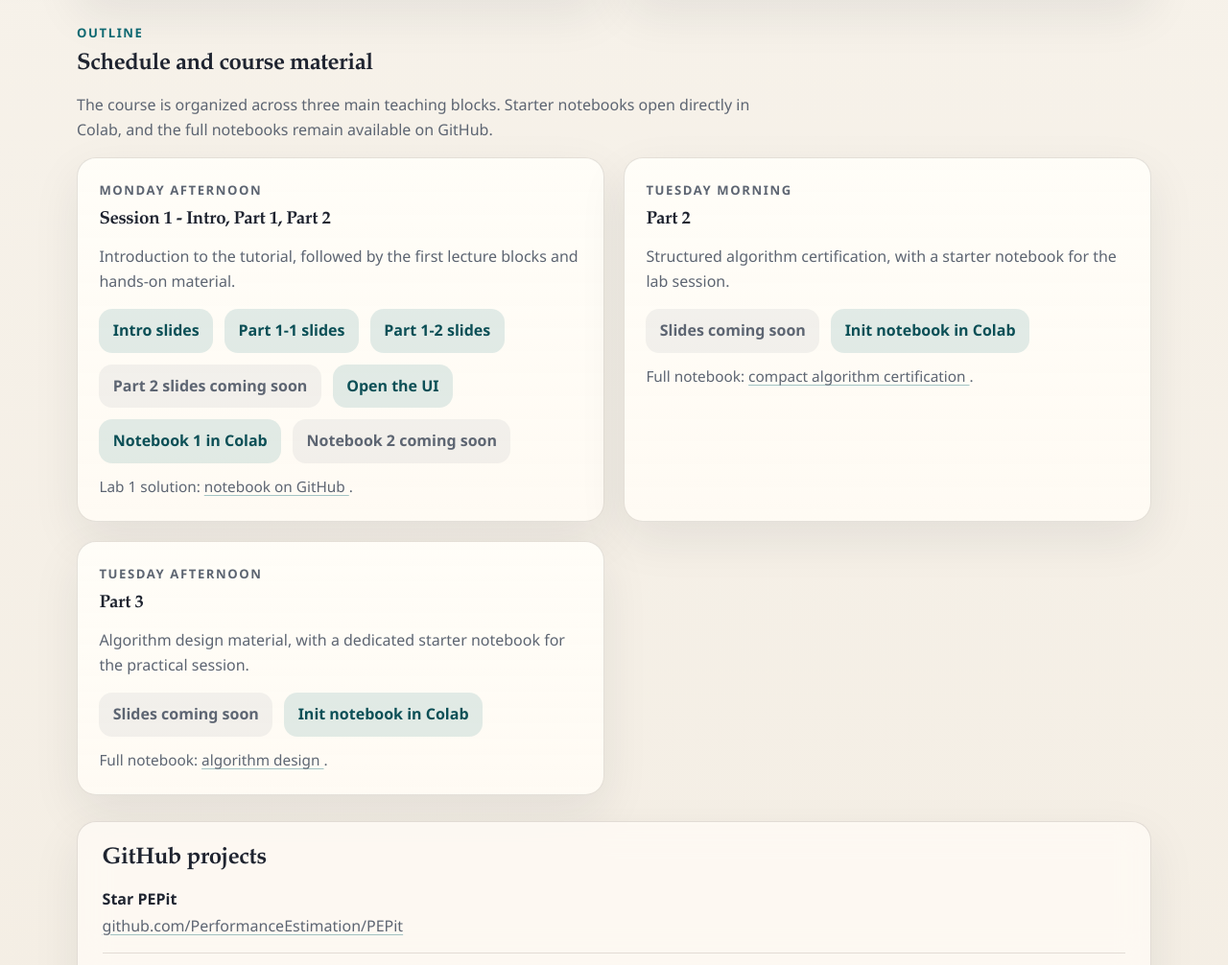
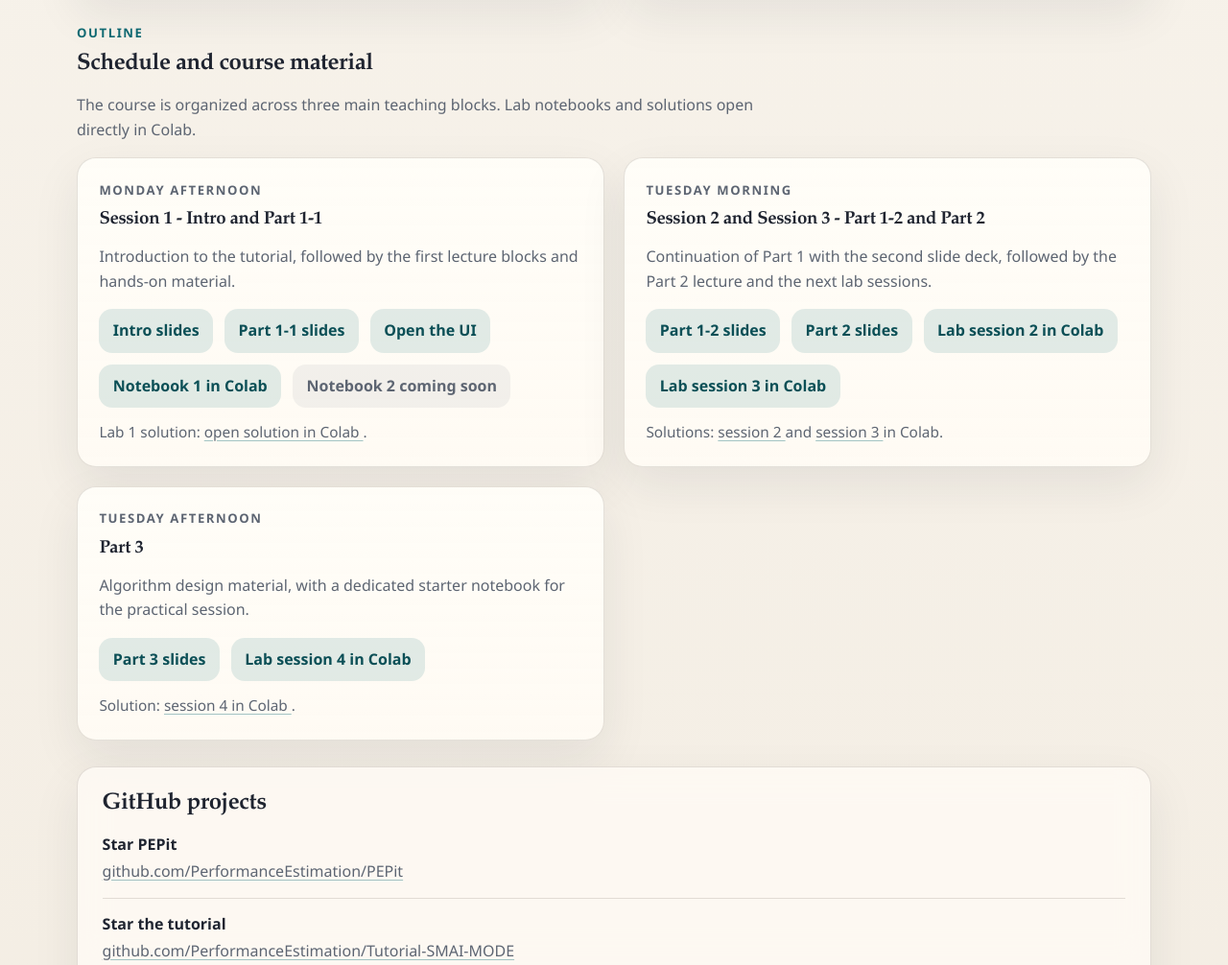
Before and after one commit to PerformanceEstimation/Tutorial-SMAI-MODE, a plain HTML site: page index.html in a window 1280 px wide. Shown: the part 764-1770 px from the top of the page at 96% size. Drawn offline with Linux system fonts and the light colour scheme; grey boxes are pictures that could not be loaded.

Commit message:
Update index.html

```diff
--- a/index.html
+++ b/index.html
@@ -21,7 +21,7 @@
             structures, algorithm certification, and algorithm design.
           </p>
           <div class="hero-actions">
-            <a class="button button-primary" href="#sessions">Browse sessions</a>
+            <a class="button button-primary" href="#outline">Browse sessions</a>
           </div>
         </div>
         <aside class="hero-panel">
@@ -92,16 +92,15 @@
             <p class="eyebrow">Outline</p>
             <h2>Schedule and course material</h2>
             <p>
-              The course is organized across three main teaching blocks. Starter
-              notebooks open directly in Colab, and the full notebooks remain
-              available on GitHub.
+              The course is organized across three main teaching blocks. Lab
+              notebooks and solutions open directly in Colab.
             </p>
           </div>
 
           <div class="session-grid">
             <article class="session-card">
               <p class="session-label">Monday afternoon</p>
-              <h3>Session 1 - Intro, Part 1, Part 2</h3>
+              <h3>Session 1 - Intro and Part 1-1</h3>
               <p>
                 Introduction to the tutorial, followed by the first lecture
                 blocks and hands-on material.
@@ -116,13 +115,6 @@
                 >
                   Part 1-1 slides
                 </a>
-                <a
-                  class="resource-link"
-                  href="./Part%201%20-%20PEPs%20and%20fundamental%20proof%20structures/TutoPart1-2.pdf"
-                >
-                  Part 1-2 slides
-                </a>
-                <span class="resource-link resource-link-muted">Part 2 slides coming soon</span>
                 <a class="resource-link" href="https://pepitui-test.streamlit.app/">
                   Open the UI
                 </a>
@@ -136,33 +128,55 @@
               </div>
               <p class="subresources">
                 Lab 1 solution:
-                <a href="https://github.com/PerformanceEstimation/Tutorial-SMAI-MODE/blob/main/Part%201%20-%20PEPs%20and%20fundamental%20proof%20structures/PEPit_demo_extract_worst_case_examples_session1.ipynb">
-                  notebook on GitHub
+                <a href="https://colab.research.google.com/github/PerformanceEstimation/Tutorial-SMAI-MODE/blob/main/Part%201%20-%20PEPs%20and%20fundamental%20proof%20structures/PEPit_demo_extract_worst_case_examples_session1.ipynb">
+                  open solution in Colab
                 </a>.
               </p>
             </article>
 
             <article class="session-card">
               <p class="session-label">Tuesday morning</p>
-              <h3>Part 2</h3>
+              <h3>Session 2 and Session 3 - Part 1-2 and Part 2</h3>
               <p>
-                Structured algorithm certification, with a starter notebook for
-                the lab session.
+                Continuation of Part 1 with the second slide deck, followed by
+                the Part 2 lecture and the next lab sessions.
               </p>
               <div class="resource-group">
-                <span class="resource-link resource-link-muted">Slides coming soon</span>
                 <a
                   class="resource-link"
-                  href="https://colab.research.google.com/github/PerformanceEstimation/Tutorial-SMAI-MODE/blob/main/Part%202%20-%20Structured%20algorithm%20certification/Compact%20algorithm%20certification_init_version.ipynb"
+                  href="./Part%201%20-%20PEPs%20and%20fundamental%20proof%20structures/TutoPart1-2.pdf"
                 >
-                  Init notebook in Colab
+                  Part 1-2 slides
+                </a>
+                <a
+                  class="resource-link"
+                  href="./Part%202%20-%20Structured%20algorithm%20certification/TutoPart2.pdf"
+                >
+                  Part 2 slides
+                </a>
+                <a
+                  class="resource-link"
+                  href="https://colab.research.google.com/github/PerformanceEstimation/Tutorial-SMAI-MODE/blob/main/Part%201%20-%20PEPs%20and%20fundamental%20proof%20structures/PEPit_demo_extracting_a_proof_session2_init_student_version.ipynb"
+                >
+                  Lab session 2 in Colab
+                </a>
+                <a
+                  class="resource-link"
+                  href="https://colab.research.google.com/github/PerformanceEstimation/Tutorial-SMAI-MODE/blob/main/Part%202%20-%20Structured%20algorithm%20certification/Compact_algorithm_certification_session3_init_student_version.ipynb"
+                >
+                  Lab session 3 in Colab
                 </a>
               </div>
               <p class="subresources">
-                Full notebook:
-                <a href="https://github.com/PerformanceEstimation/Tutorial-SMAI-MODE/blob/main/Part%202%20-%20Structured%20algorithm%20certification/Compact%20algorithm%20certification.ipynb">
-                  compact algorithm certification
-                </a>.
+                Solutions:
+                <a href="https://colab.research.google.com/github/PerformanceEstimation/Tutorial-SMAI-MODE/blob/main/Part%201%20-%20PEPs%20and%20fundamental%20proof%20structures/PEPit_demo_extracting_a_proof_session2.ipynb">
+                  session 2
+                </a>
+                and
+                <a href="https://colab.research.google.com/github/PerformanceEstimation/Tutorial-SMAI-MODE/blob/main/Part%202%20-%20Structured%20algorithm%20certification/Compact_algorithm_certification_session3.ipynb">
+                  session 3
+                </a>
+                in Colab.
               </p>
             </article>
 
@@ -174,18 +188,23 @@
                 the practical session.
               </p>
               <div class="resource-group">
-                <span class="resource-link resource-link-muted">Slides coming soon</span>
                 <a
                   class="resource-link"
-                  href="https://colab.research.google.com/github/PerformanceEstimation/Tutorial-SMAI-MODE/blob/main/Part%203%20-%20Algorithm%20design/Algorithm%20design_init_version.ipynb"
+                  href="./Part%203%20-%20Algorithm%20design/TutoPart3.pdf"
                 >
-                  Init notebook in Colab
+                  Part 3 slides
+                </a>
+                <a
+                  class="resource-link"
+                  href="https://colab.research.google.com/github/PerformanceEstimation/Tutorial-SMAI-MODE/blob/main/Part%203%20-%20Algorithm%20design/Algorithm_design_session4_init_student_version.ipynb"
+                >
+                  Lab session 4 in Colab
                 </a>
               </div>
               <p class="subresources">
-                Full notebook:
-                <a href="https://github.com/PerformanceEstimation/Tutorial-SMAI-MODE/blob/main/Part%203%20-%20Algorithm%20design/Algorithm%20design.ipynb">
-                  algorithm design
+                Solution:
+                <a href="https://colab.research.google.com/github/PerformanceEstimation/Tutorial-SMAI-MODE/blob/main/Part%203%20-%20Algorithm%20design/Algorithm_design_session4.ipynb">
+                  session 4 in Colab
                 </a>.
               </p>
             </article>
```
